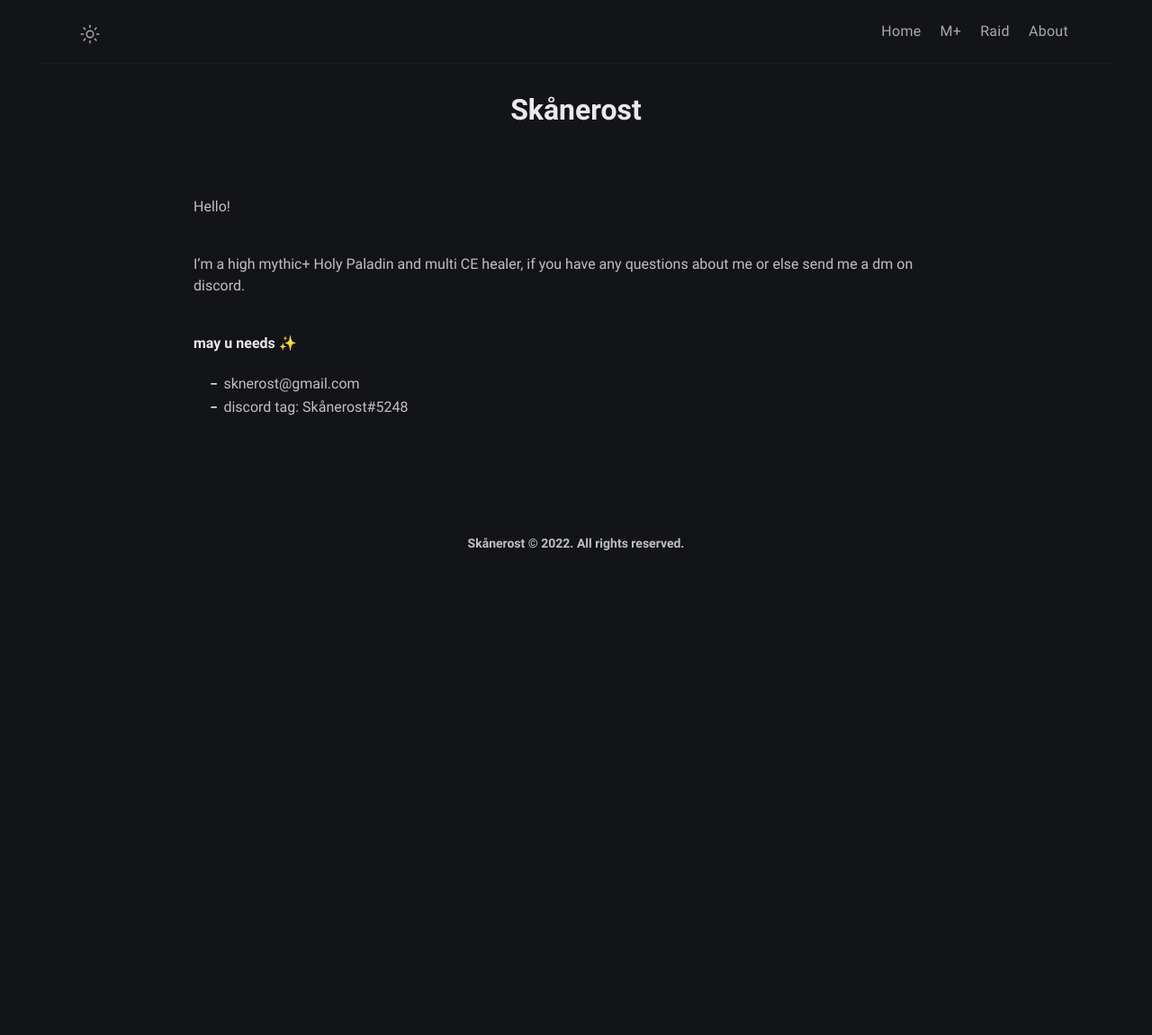
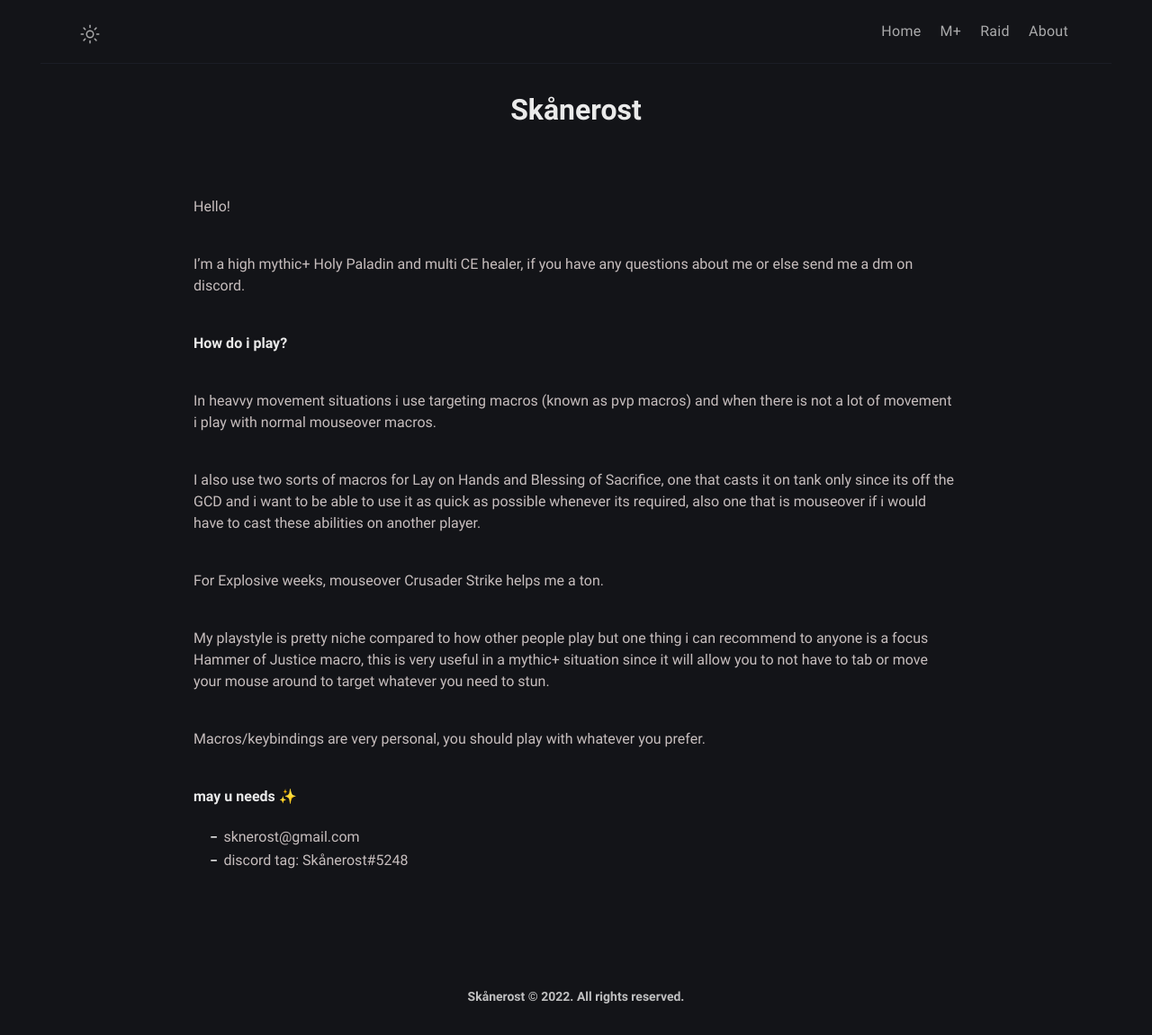
Before and after one commit to BetterThanWowhead/BetterThanWowhead.github.io, a Jekyll site: the page built from pages/about.md, in a window 1280 px wide. Shown: the whole page at 90% size. Built offline with Jekyll 4.4.1, drawn with Linux system fonts in a browser that asks for light colours; a script that is not in the unit is left out.

Commit message:
Update about.md

```diff
--- a/pages/about.md
+++ b/pages/about.md
@@ -10,6 +10,18 @@ Hello!
 
 I'm a high mythic+ Holy Paladin and multi CE healer, if you have any questions about me or else send me a dm on discord.
 
+**How do i play?**
+
+In heavvy movement situations i use targeting macros (known as pvp macros) and when there is not a lot of movement i play with normal mouseover macros.
+
+I also use two sorts of macros for Lay on Hands and Blessing of Sacrifice, one that casts it on tank only since its off the GCD and i want to be able to use it as quick as possible whenever its required, also one that is mouseover if i would have to cast these abilities on another player.
+
+For Explosive weeks, mouseover Crusader Strike helps me a ton.
+
+My playstyle is pretty niche compared to how other people play but one thing i can recommend to anyone is a focus Hammer of Justice macro, this is very useful in a mythic+ situation since it will allow you to not have to tab or move your mouse around to target whatever you need to stun.
+
+Macros/keybindings are very personal, you should play with whatever you prefer.
+
 **may u needs ✨**
 
 - sknerost@gmail.com
```
